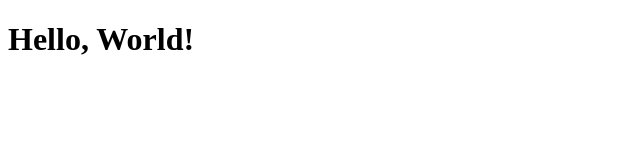
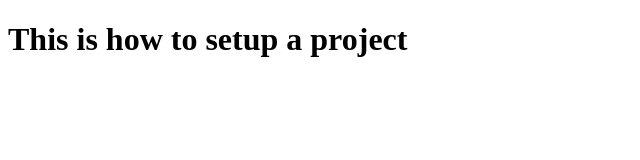
Before and after one commit to Anujulu/Project-setup, a plain HTML site: page index.html in a window 1280 px wide. Shown: the whole page, without its empty margins (0-640 px from the left). Drawn offline with Linux system fonts and the light colour scheme.

Commit message:
README.md and title modification

```diff
--- a/index.html
+++ b/index.html
@@ -1,9 +1,9 @@
 <!DOCTYPE html>
 <html>
 <head>
-    <title>My First Page</title>
+    <title>Projrct-setup</title>
 </head>
 <body>
-    <h1>Hello, World!</h1>
+    <h1>This is how to setup a project</h1>
 </body>
 </html>
```
Also changed, not shown: 1 other file.
